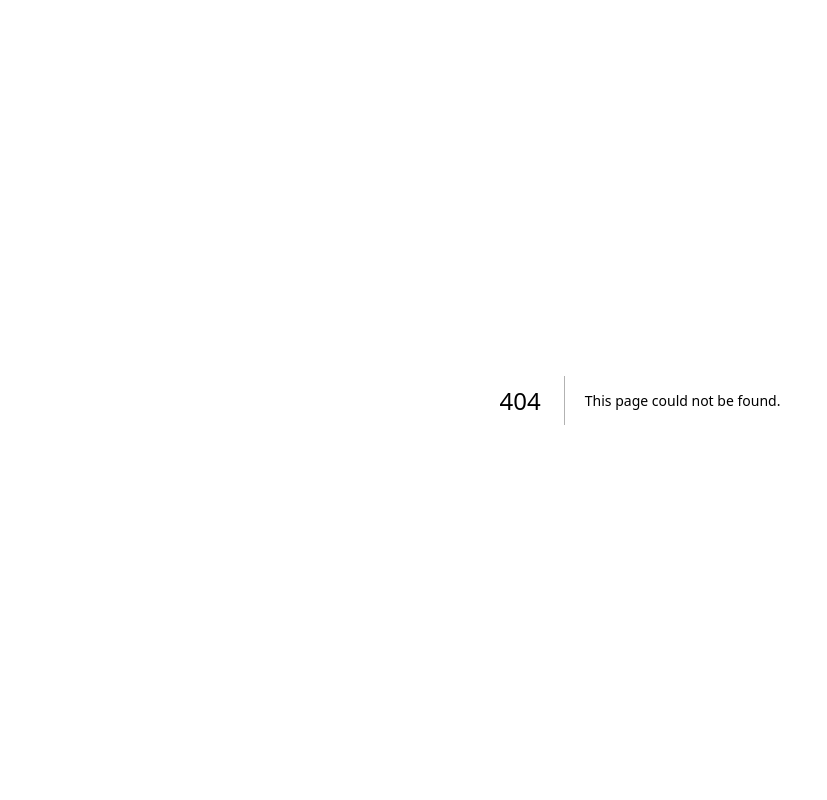
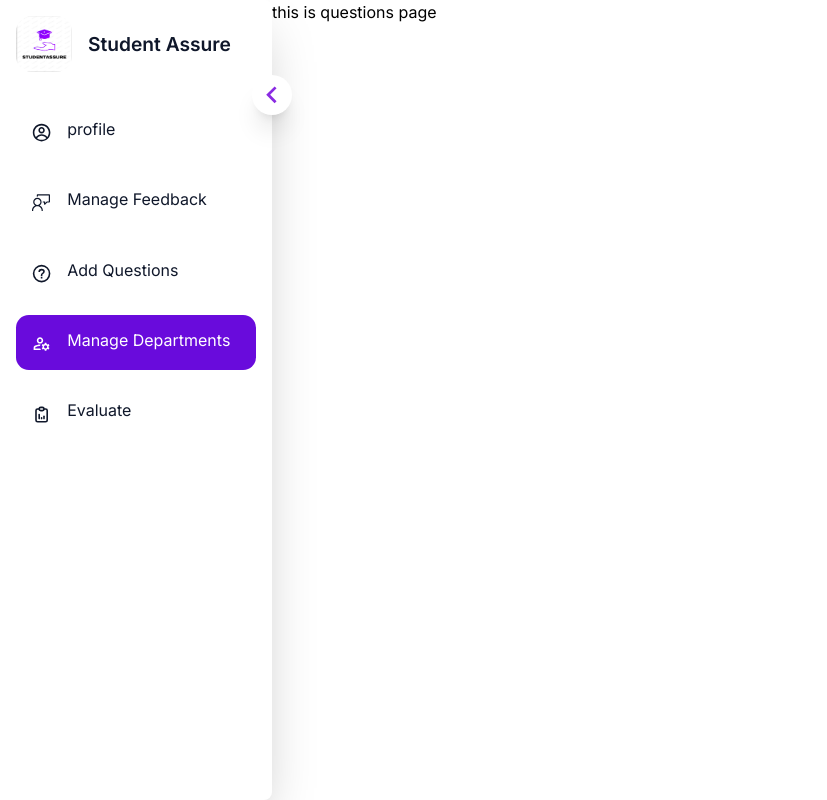
Before and after one commit to 12DeshmukhAish/studentassure, a Next.js app: page /super_admin/departments in a window 1280 px wide. Before the commit this address had no page. Shown: the whole page, without its empty margins (0-827 px from the left). Built offline with nearby package versions, Linux system fonts and the light colour scheme.

Commit message:
super admin page added

```diff
--- /dev/null
+++ b/app/(main)/layout.js
@@ -0,0 +1,9 @@
+import Sidebar from "@/components/superadmin";
+
+export default function RootLayout({ children }) {
+  return (<div className="flex">
+    <Sidebar/>
+      {children}
+      </div>
+  );
+}
--- /dev/null
+++ b/app/(main)/super_admin/departments/page.js
@@ -0,0 +1,11 @@
+import React from 'react'
+
+const page = () => {
+  return (
+    <div>
+      this is questions page
+    </div>
+  )
+}
+
+export default page
--- /dev/null
+++ b/app/(main)/super_admin/evaluate/page.js
@@ -0,0 +1,11 @@
+import React from 'react'
+
+const page = () => {
+  return (
+    <div>
+      this is questions page
+    </div>
+  )
+}
+
+export default page
--- /dev/null
+++ b/app/(main)/super_admin/feedbacks/page.js
@@ -0,0 +1,11 @@
+import React from 'react'
+
+const page = () => {
+  return (
+    <div>
+      this is questions page
+    </div>
+  )
+}
+
+export default page
--- /dev/null
+++ b/app/(main)/super_admin/page.js
@@ -0,0 +1,10 @@
+import React from 'react'
+
+const page = () => {
+  return (
+    <div>
+    This is dashbord page    </div>
+  )
+}
+
+export default page
--- /dev/null
+++ b/app/(main)/super_admin/questions/page.js
@@ -0,0 +1,11 @@
+import React from 'react'
+
+const page = () => {
+  return (
+    <div>
+      this is questions page
+    </div>
+  )
+}
+
+export default page
--- a/app/api/faculty/route.js
+++ b/app/api/faculty/route.js
@@ -1,13 +1,15 @@
 import { connectMongoDB } from "@/lib/connectDb";
 import { NextResponse } from "next/server";
 import Response from "@/app/models/faculty";
+import Faculty from "@/app/models/faculty";
+
 export async function POST(req) {
     try {
 
         await connectMongoDB();
         const {departments} = await req.json();
-        console.log(data);
-        const newFaculty = new Response(data);
+        console.log(departments);
+        const newFaculty = new Faculty(data);
         await newFaculty.save();
         console.log("Faculty added successfully");
         return NextResponse.json({message:"Faculty added"});
--- a/app/globals.css
+++ b/app/globals.css
@@ -66,11 +66,99 @@
     }
   }
 
-  @layer base {
-    * {
-      @apply border-border;
-    }
-    body {
-      @apply bg-background text-foreground;
-    }
+
+  .sidebar__wrapper {
+    position: relative;
   }
+
+  .sidebar {
+    width: 17rem;
+    height: 100%;
+    background-color: var(--color-bg);
+    padding: 1rem;
+    transition: all 0.4s cubic-bezier(0.175, 0.885, 0.32, 1.1);
+    overflow: hidden;
+  }
+
+  .sidebar__top {
+    width: max-content;
+    display: flex;
+    align-items: center;
+    gap: 1rem;
+    padding-bottom: 1rem;
+    margin-bottom: 1rem;
+    border-bottom: 1px solid var(--color-border);
+  }
+
+  .sidebar__logo {
+    width: 3.5rem;
+    height: 3.5rem;
+    object-fit: contain;
+    border-radius: 1rem;
+  }
+
+  .sidebar__logo-name {
+    font-size: 1.2rem;
+    font-weight: 600;
+
+  }
+
+  .sidebar__list {
+    list-style: none;
+  }
+
+  .sidebar__link {
+    display: inline-block;
+    font-size: 1rem;
+    text-decoration: none;
+
+    padding: 0.8rem 1rem;
+    display: flex;
+    background-color: var(--color-sidebar-item);
+    margin-bottom: 1rem;
+    border-radius: 0.8rem;
+  }
+
+  .sidebar__link--active {
+    color: #fff;
+    background-color: #690bdc;
+  }
+
+  .sidebar__icon {
+    display: inline-block;
+    font-size: 1.2rem;
+  }
+
+  .sidebar__name {
+    margin-left: 0.5rem;
+  }
+
+  [data-collapse="true"] {
+    width: 5.3rem;
+  }
+
+  [data-collapse="true"] .sidebar__name,
+  [data-collapse="true"] .sidebar__logo-name {
+    display: none;
+  }
+
+  .btn {
+    position: absolute;
+    right: 0;
+    top: 4.7rem;
+    border: none;
+    background-color: var(--color-bg);
+    width: 2.5rem;
+    height: 2.5rem;
+    border: 1px solid var(--color-border);
+    border-radius: 50%;
+    display: flex;
+    justify-content: center;
+    align-items: center;
+    cursor: pointer;
+    transform: translateX(50%);
+    font-size: 2.1rem;
+    background: #ffffff;
+    color: blueviolet;
+
+  }
--- a/app/update/page.js
+++ b/app/update/page.js
@@ -1,4 +1,4 @@
-import UpdateForm from '@/components/updateform'
+import UpdateForm from '@/components/update'
 import React from 'react'
 
 const page = () => {
--- /dev/null
+++ b/components/superadmin.js
@@ -0,0 +1,85 @@
+"use client"
+import Image from "next/image";
+import { CgProfile } from "react-icons/cg";
+import { BsPeople } from "react-icons/bs";
+import { MdKeyboardArrowLeft, MdKeyboardArrowRight } from "react-icons/md";
+import { GrCircleQuestion } from "react-icons/gr";
+import { VscFeedback } from "react-icons/vsc";
+import { TbReportAnalytics } from "react-icons/tb";
+import { MdOutlineManageAccounts } from "react-icons/md";
+import Link from "next/link";
+import { useState } from "react";
+import { usePathname } from "next/navigation";
+const sidebarItems = [
+  {
+    name: "profile",
+    href: "/super_admin",
+    icon: CgProfile,
+  },
+  {
+    name: "Manage Feedback",
+    href: "/super_admin/feedbacks",
+    icon: VscFeedback,
+  }, {
+    name: "Add Questions",
+    href: "/super_admin/questions",
+    icon: GrCircleQuestion,
+  },
+  {
+    name: "Manage Departments",
+    href: "/super_admin/departments",
+    icon: MdOutlineManageAccounts,
+  },
+  {
+    name: "Evaluate",
+    href: "/super_admin/evaluate",
+    icon: TbReportAnalytics,
+  },
+];
+
+const Sidebar = () => {
+  const pathname = usePathname()
+  const [isCollapsed, setIsCollapsed] = useState(false);
+  const toggleSidebarcollapse = () => {
+    setIsCollapsed((prevState) => !prevState);
+  };
+
+  return (
+    <div className={`h-screen sidebar__wrapper ${isCollapsed ? 'collapsed' : ''}`}>
+      <button className="btn shadow-xl " onClick={toggleSidebarcollapse}>
+        {isCollapsed ? <MdKeyboardArrowRight  className=" "/> : <MdKeyboardArrowLeft />}
+      </button>
+      <aside className="sidebar rounded-r-lg shadow-2xl bg-primary-500  text-gray-100" data-collapse={isCollapsed}>
+        <div className="sidebar__top  text-primary ">
+          <Image
+            width={80}
+            height={80}
+            className="sidebar__logo rounded-full"
+            src="/logo.png"
+            alt="logo"
+          />
+          <p className="sidebar__logo-name">Student Assure</p>
+        </div>
+        <ul className="sidebar__list text-slate-900 dark:text-slate-50">
+          {sidebarItems.map(({ name, href, icon: Icon }) => {
+            return (
+              <li className="sidebar__item items-center" key={name}>
+                <Link
+                  className={`sidebar__link ${pathname === href ? "sidebar__link--active" : ""}`}
+                  href={href}
+                >
+                  <span className="sidebar__icon">
+                    <Icon className="inline-block mr-2" />
+                  </span>
+                  <span className="sidebar__name">{name}</span>
+                </Link>
+              </li>
+            );
+          })}
+        </ul>
+      </aside>
+    </div>
+  );
+};
+
+export default Sidebar;
--- a/components/update.js
+++ b/components/update.js
@@ -1,3 +1,4 @@
+"use client"
 import React, { useState } from 'react';
 import axios from 'axios';
 
--- a/package.json
+++ b/package.json
@@ -17,6 +17,7 @@
     "next": "14.2.1",
     "react": "^18",
     "react-dom": "^18",
+    "react-icons": "^5.1.0",
     "tailwind-merge": "^2.2.2",
     "tailwindcss-animate": "^1.0.7"
   },
```
Also changed, not shown: public/logo.png (added), 1 other file (tests, documents, lock files or other folders).
